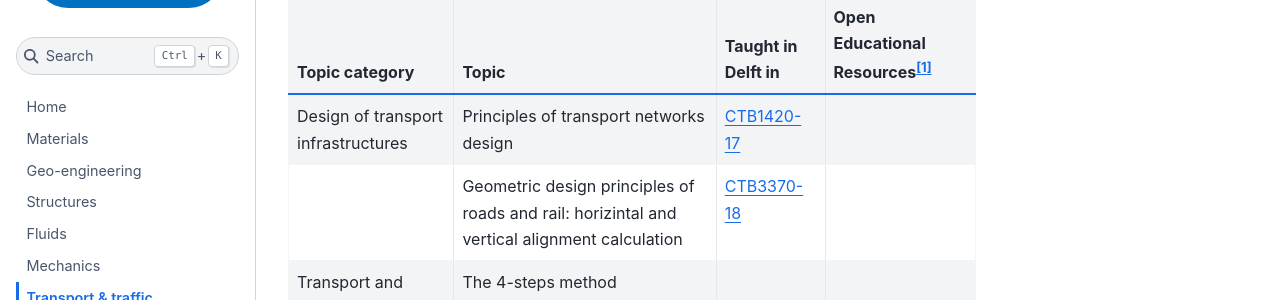
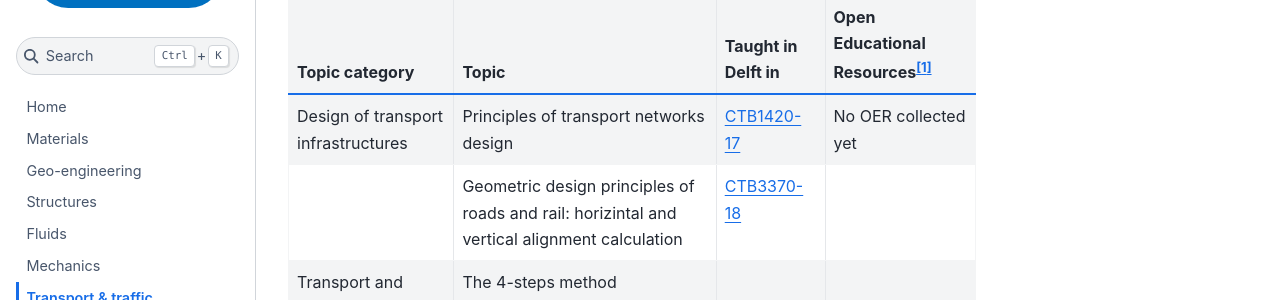
Before and after one commit to TUDelft-CITG/pre-for-cem, a Jupyter Book: the page built from book/contents/transport.md, in a window 1280 px wide and 1292 px high. Shown: the part 211-511 px from the top of the window. Built offline with Jupyter Book 1.0.4 settings and Sphinx 7.4.7 and the Sphinx Book theme 1.1.4, drawn with Linux system fonts in a browser that asks for light colours.

Commit message:
Update transport.md

```diff
--- a/book/contents/transport.md
+++ b/book/contents/transport.md
@@ -4,7 +4,7 @@ The following topics on **transport** are considered prerequisite knowledge for
 
 |Topic category|Topic   |Taught in Delft in  | Open Educational Resources[^1] |
 |:------|:--------|:------------------|:---------------------------|
-| Design of transport infrastructures      | Principles of transport networks design    | [CTB1420-17](https://studiegids.tudelft.nl/a101_displayCourse.do?course_id=62037)   |
+| Design of transport infrastructures      | Principles of transport networks design    | [CTB1420-17](https://studiegids.tudelft.nl/a101_displayCourse.do?course_id=62037)   | No OER collected yet
 |                      | Geometric design principles of roads and rail: horizintal and vertical alignment calculation                                                                                                            |[CTB3370-18](https://studiegids.tudelft.nl/a101_displayCourse.do?course_id=61902)                                 |
 | Transport and traffic modelling                   | The 4-steps method                                                                                                            |                                 |
 |                    | Spatial interaction models: the gravity method and the lowry model                                                                                                           |                                 |
```
